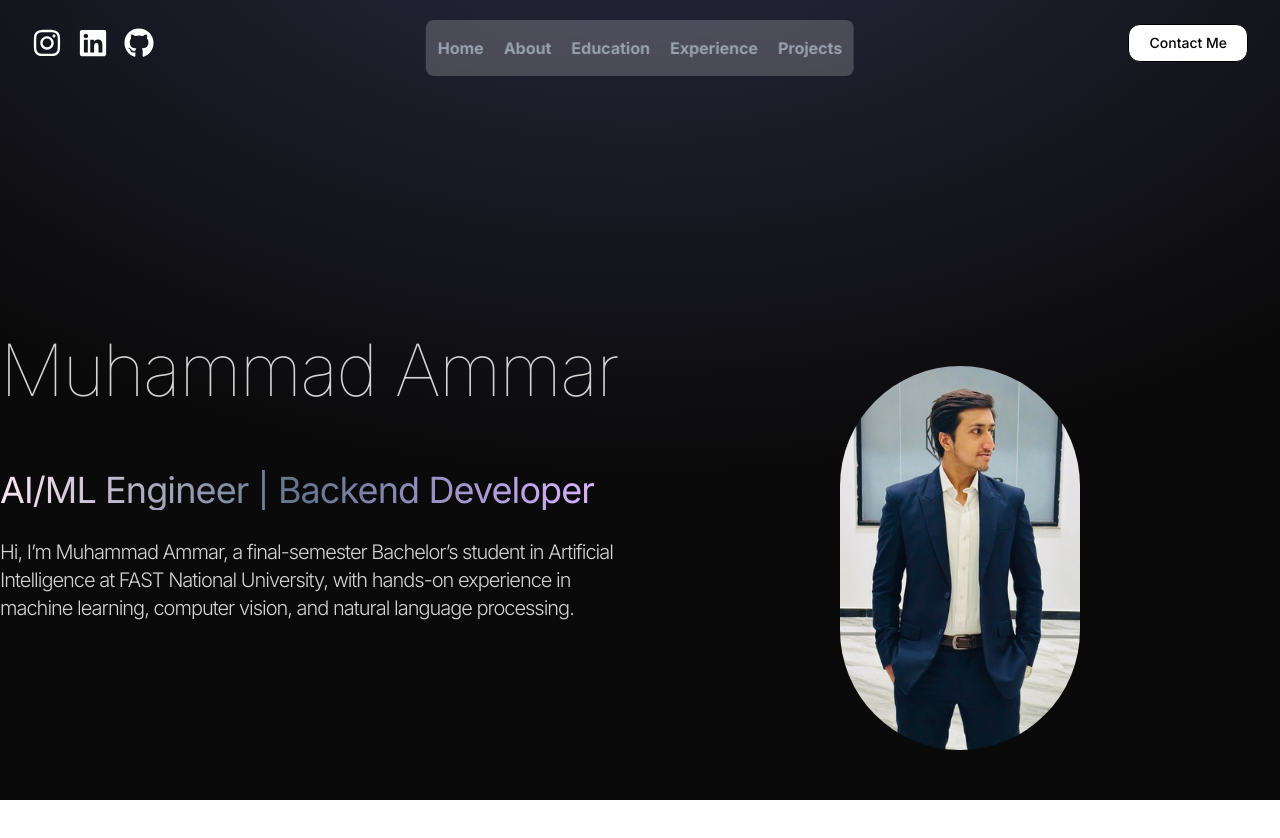
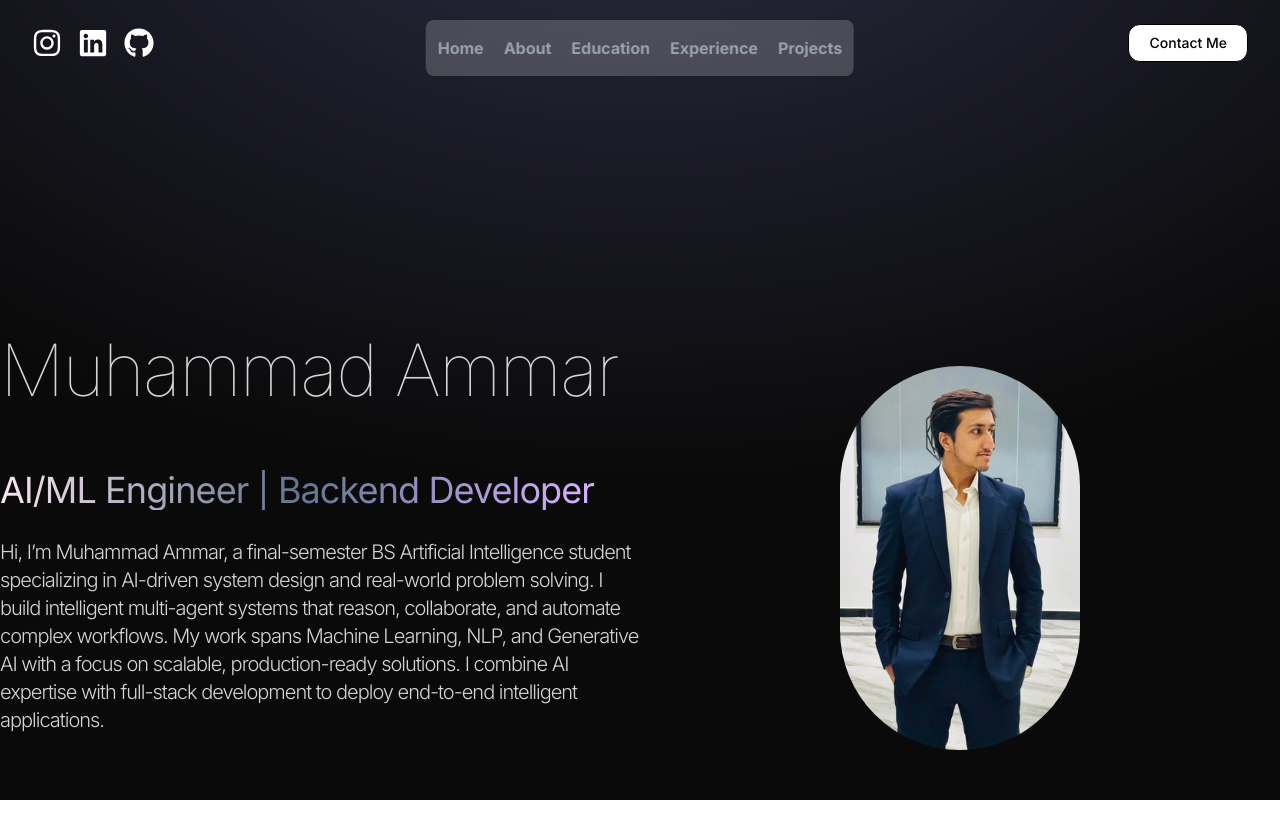
Before and after one commit to ammar-Gits/Portfolio-ReactJS, a React (Vite) app: page / in a window 1280 px wide. Shown: the top 838 px of the page. Built offline with nearby package versions, Linux system fonts and the light colour scheme; a web font is replaced by a local one.

Commit message:
Update Hero.jsx

```diff
--- a/src/Components/Hero.jsx
+++ b/src/Components/Hero.jsx
@@ -44,7 +44,7 @@ const Hero = () => {
   viewport={{ once: true }}
   className='my-2 text-base md:text-xl py-3 md:py-5 font-light tracking-tighter text-center lg:text-left'
 >
-  Hi, I’m Muhammad Ammar, a final-semester Bachelor’s student in Artificial Intelligence at FAST National University, with hands-on experience in machine learning, computer vision, and natural language processing.
+ Hi, I’m Muhammad Ammar, a final-semester BS Artificial Intelligence student specializing in AI-driven system design and real-world problem solving. I build intelligent multi-agent systems that reason, collaborate, and automate complex workflows. My work spans Machine Learning, NLP, and Generative AI with a focus on scalable, production-ready solutions. I combine AI expertise with full-stack development to deploy end-to-end intelligent applications.
 </motion.p>
 
 
```
